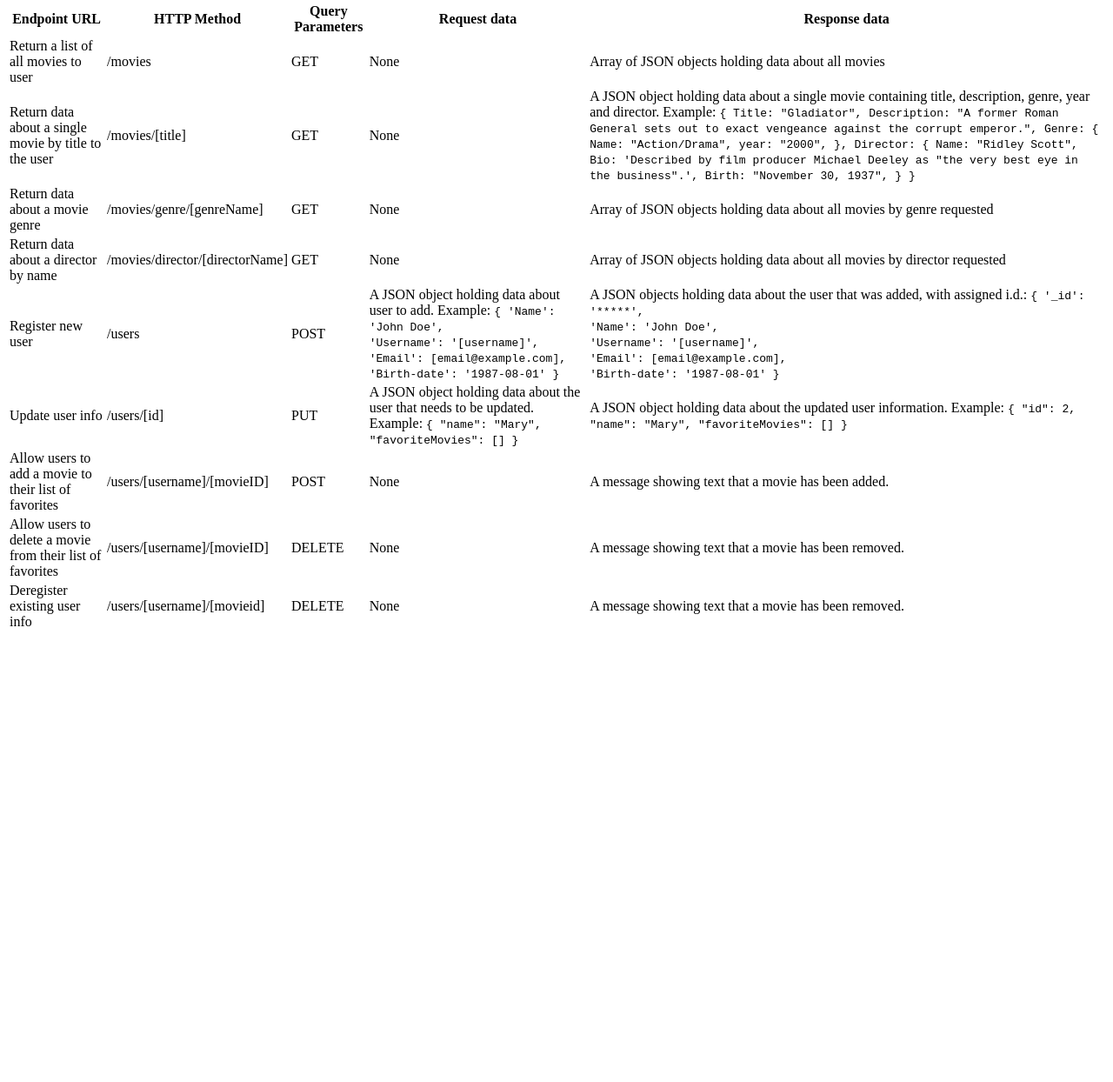
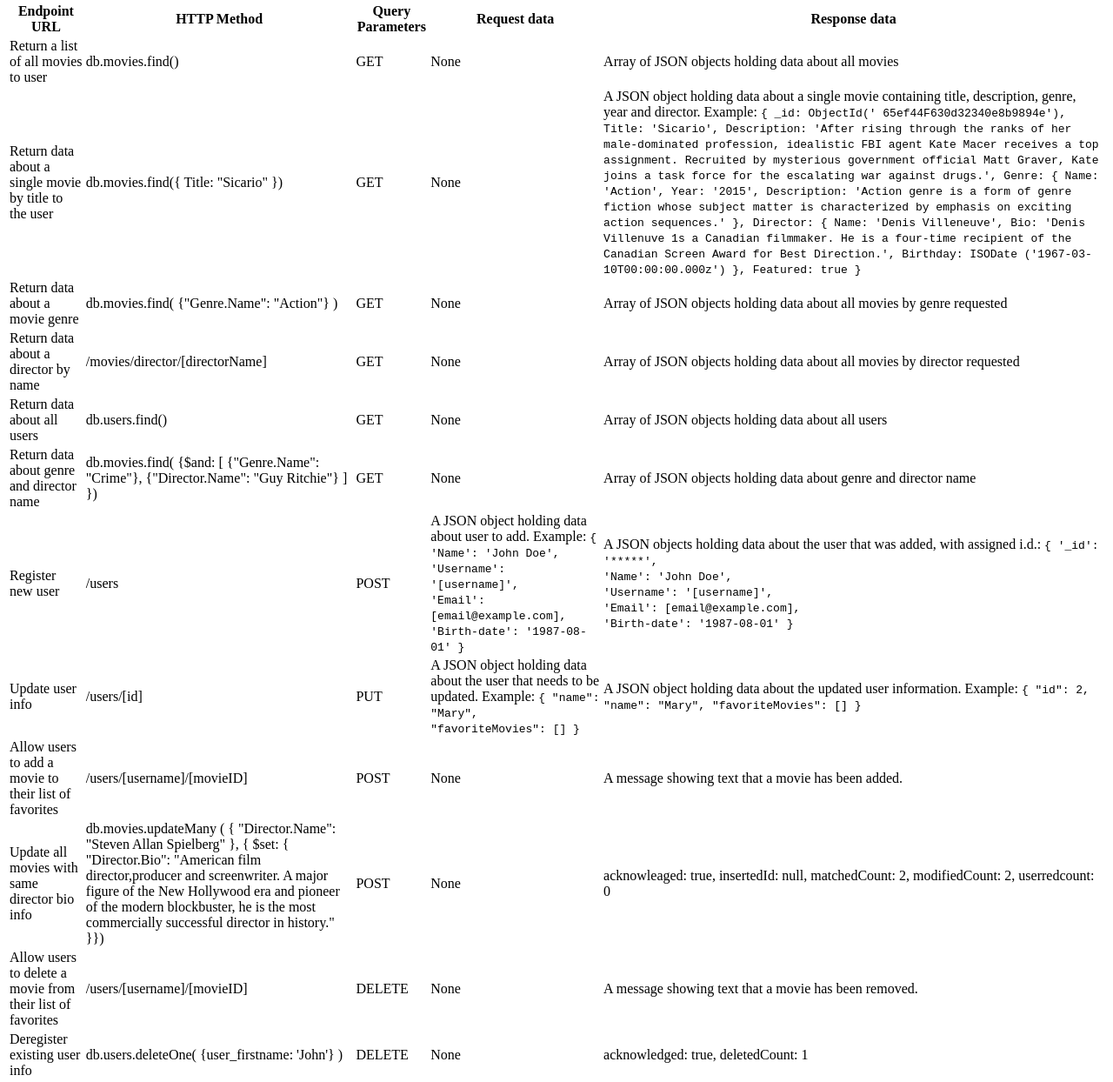
Before and after one commit to Bowser604/movie_api, a website: page public/documentation.html in a window 1280 px wide. Shown: the part 131-1375 px from the top of the page at 87% size. Before the commit the page ends 866 px from the top, so only its background shows below. Drawn offline with Linux system fonts and the light colour scheme.

Commit message:
Updating Documentation

```diff
--- a/public/documentation.html
+++ b/public/documentation.html
@@ -24,39 +24,42 @@
         <tbody>
             <tr>
                 <td>Return a list of all movies to user</td>
-                <td>/movies</td>
+                <td>db.movies.find()</td>
                 <td>GET</td>
                 <td>None</td>
                 <td>Array of JSON objects holding data about all movies</td>
             </tr>
             <tr>
                 <td>Return data about a single movie by title to the user</td>
-                <td>/movies/[title]</td>
+                <td>db.movies.find({ Title: "Sicario" })</td>
                 <td>GET</td>
                 <td>None</td>
                 <td>A JSON object holding data about a single movie containing title, description, genre, year and
                     director. Example:
                     <code>
                         {
-                            Title: "Gladiator",
-                            Description:
-                              "A former Roman General sets out to exact vengeance against the corrupt emperor.",
+                            _id: ObjectId(' 65ef44F630d32340e8b9894e'),
+                            Title: 'Sicario',
+                            Description: 'After rising through the ranks of her male-dominated profession, idealistic FBI agent Kate Macer receives a top assignment. Recruited by mysterious government official
+                            Matt Graver, Kate joins a task force for the escalating war against drugs.',
                             Genre: {
-                              Name: "Action/Drama",
-                              year: "2000",
+                            Name: 'Action',
+                            Year: '2015',
+                            Description: 'Action genre is a form of genre fiction whose subject matter is characterized by emphasis on exciting action sequences.'
                             },
                             Director: {
-                              Name: "Ridley Scott",
-                              Bio: 'Described by film producer Michael Deeley as "the very best eye in the business".',
-                              Birth: "November 30, 1937",
+                            Name: 'Denis Villeneuve',
+                            Bio: 'Denis Villenuve 1s a Canadian filmmaker. He is a four-time recipient of the Canadian Screen Award for Best Direction.',
+                            Birthday: ISODate ('1967-03-10T00:00:00.000z')
+                            },
+                            Featured: true
                             }
-                          }
                         </code>
                 </td>
             </tr>
             <tr>
                 <td>Return data about a movie genre</td>
-                <td>/movies/genre/[genreName]</td>
+                <td>db.movies.find( {"Genre.Name": "Action"} )</td>
                 <td>GET</td>
                 <td>None</td>
                 <td>Array of JSON objects holding data about all movies by genre requested</td>
@@ -67,6 +70,22 @@
                 <td>GET</td>
                 <td>None</td>
                 <td>Array of JSON objects holding data about all movies by director requested</td>
+            </tr>
+            <tr>
+                <td>Return data about all users</td>
+                <td>db.users.find()</td>
+                <td>GET</td>
+                <td>None</td>
+                <td>Array of JSON objects holding data about all users</td>
+            </tr>
+            <tr>
+                <td>Return data about genre and director name</td>
+                <td>db.movies.find( {$and: [
+                    {"Genre.Name": "Crime"},
+                    {"Director.Name": "Guy Ritchie"} ] })</td>
+                <td>GET</td>
+                <td>None</td>
+                <td>Array of JSON objects holding data about genre and director name</td>
             </tr>
             <tr>
                 <td>Register new user</td>
@@ -124,6 +143,17 @@
                 <td>A message showing text that a movie has been added.</td>
             </tr>
             <tr>
+                <td>Update all movies with same director bio info</td>
+                <td>db.movies.updateMany (
+                    { "Director.Name": "Steven Allan Spielberg" },
+                    { $set: { "Director.Bio": "American film director,producer and screenwriter. A major figure of the New Hollywood era and pioneer of the modern blockbuster, he is the most commercially successful director in history." }})</td>
+                <td>POST</td>
+                <td>None</td>
+                <td>acknowleaged: true, insertedId: null, matchedCount: 2,
+                    modifiedCount: 2,
+                    userredcount: 0</td>
+            </tr>
+            <tr>
                 <td>Allow users to delete a movie from their list of favorites</td>
                 <td>/users/[username]/[movieID]</td>
                 <td>DELETE</td>
@@ -132,10 +162,10 @@
             </tr>
             <tr>
                 <td>Deregister existing user info</td>
-                <td>/users/[username]/[movieid]</td>
+                <td>db.users.deleteOne( {user_firstname: 'John'} )</td>
                 <td>DELETE</td>
                 <td>None</td>
-                <td>A message showing text that a movie has been removed.</td>
+                <td>acknowledged: true, deletedCount: 1</td>
             </tr>
         </tbody>
     </table>
```
